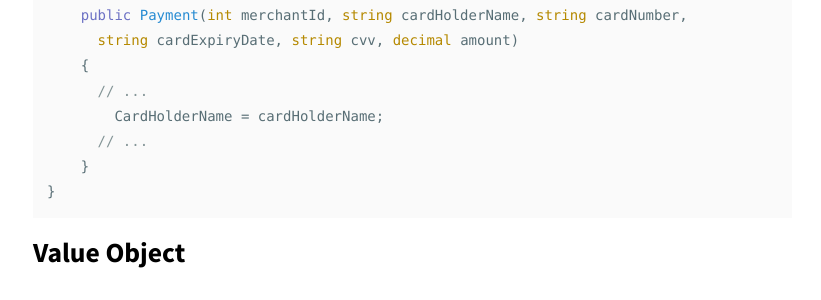
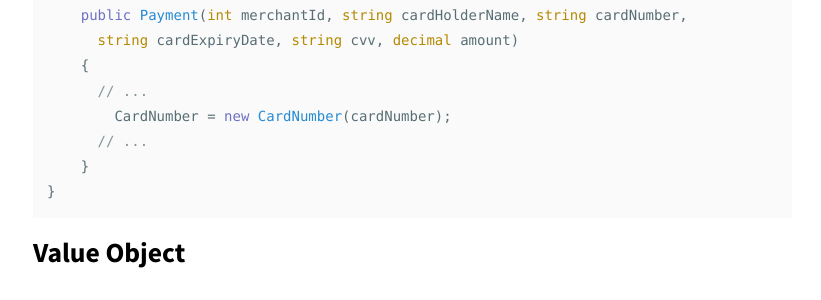
Before and after one commit to JakeRyu/JakeRyu.github.io, a Jekyll site: the page built from _posts/2020-05-08-클린아키텍쳐-2.md, in a window 1280 px wide and 900 px high, scrolled down 7874 px. Shown: the part 152-452 px from the top of the window, without its empty margins (342-1163 px from the left). Built offline with Jekyll 4.4.1, drawn with Linux system fonts in a browser that asks for light colours; nearby versions of some CDN libraries; comment, search, counter and statistics services are not loaded.

Commit message:
Correct sample code

````diff
--- a/_posts/2020-05-08-클린아키텍쳐-2.md
+++ b/_posts/2020-05-08-클린아키텍쳐-2.md
@@ -10,6 +10,7 @@ tags:
 ---
 
 클린 아키텍쳐를 실무에서는 어떻게 구현하는지 알아보자. 아키텍쳐에 맞게 레이어를 구성할텐데 어떤 객체를 어떤 레이어에 정의하는지 이해하는데 초점을 맞추고자 한다. 예제로 다룰 시나리오는 인터넷 구매자의 결재처리를 온라인 상점을 대신해 처리해주는 Payment Gateway 이다.
+
 <!--more-->
 
 이전 글, [ASP.NET Core로 구현하는 클린 아키텍쳐 (1)]({% post_url 2020-04-05-api-버전관리 %})에서 정리한 클린 아키텍쳐에 대한 개념을 확실히 잡고 이 글을 시작하기 바란다.
@@ -24,7 +25,7 @@ PG의 클라이언트는 온라인 상점이다. 상점의 입장에서 고객
 
 ## Clean Architecture + DDD (Domain-Driven Design)
 
- DDD는 Evan Erics가 2004년에 동명의 책에 소개하여 유명해진 소프트웨어 설계 기법이다. 도메인 전문가와 끊임없는 협업을 통해 작은 도메인들을 중심으로 전체 소프트웨어가 유기적으로 구축되는 과정을 다룬다. DDD에서 사용하는 빌딩 블럭을 보면 `Entity`, `Value Object`, `Domain Event`, `Aggregate`, `Service`, `Repositories`, `Factories`등이 있는데 이중 일부를 클린 아키텍쳐에서 사용할 것이다.
+DDD는 Evan Erics가 2004년에 동명의 책에 소개하여 유명해진 소프트웨어 설계 기법이다. 도메인 전문가와 끊임없는 협업을 통해 작은 도메인들을 중심으로 전체 소프트웨어가 유기적으로 구축되는 과정을 다룬다. DDD에서 사용하는 빌딩 블럭을 보면 `Entity`, `Value Object`, `Domain Event`, `Aggregate`, `Service`, `Repositories`, `Factories`등이 있는데 이중 일부를 클린 아키텍쳐에서 사용할 것이다.
 
  <p>
   <a href="../../images/architecture-transform.png"><img src="../../images/architecture-transform.png"  alt="architecture-transform"></a>
@@ -52,7 +53,7 @@ Payment Gateway 솔루션의 이름을 `Checkout`으로 정했다. 크게 소스
 
 #### Payment 엔티티
 
-이 솔루션의 도메인이 무엇인지, 가장 먼저 필요한 요소가 무엇인지 생각해 보자. 결재 처리가 도메인의 핵심이라는 것을 어렵지 않게 떠올릴 수 있을 것이다.  `Payment` 엔티티를 도메인에 추가하는 것으로 개발을 시작해 보자.
+이 솔루션의 도메인이 무엇인지, 가장 먼저 필요한 요소가 무엇인지 생각해 보자. 결재 처리가 도메인의 핵심이라는 것을 어렵지 않게 떠올릴 수 있을 것이다. `Payment` 엔티티를 도메인에 추가하는 것으로 개발을 시작해 보자.
 
 ```csharp
 public class Payment
@@ -96,7 +97,7 @@ SetPaymentProcessedDate()  -->  ConfirmPayment()
 
 #### CardNumber
 
-요구사항 중에, *`Payment` 엔티티를 저장하면서 카드번호도 함께 저장하는데 조회시에는 카드번호를 전부 보여주지 않는다(마스킹)* 라는 요건이 있다면 어디에서 이 요건을 구현하는 것이 가장 좋을까?
+요구사항 중에, _`Payment` 엔티티를 저장하면서 카드번호도 함께 저장하는데 조회시에는 카드번호를 전부 보여주지 않는다(마스킹)_ 라는 요건이 있다면 어디에서 이 요건을 구현하는 것이 가장 좋을까?
 
 이전에 `Value Object`를 사용하지 않았다면 아마도 `Payment` 클래스 내에서 해결하려고 했을 것이다. 카드번호를 마스킹하는 것은 엄밀하게 봐서 `Payment` 클래스의 관심사가 아니다. `Card Number` 를 Value Object로 정의하고 마스킹에 필요한 로직을 캡슐화한다.
 
@@ -249,11 +250,12 @@ public class Payment
       string cardExpiryDate, string cvv, decimal amount)
     {
       // ...
-        CardHolderName = cardHolderName;
+        CardNumber = new CardNumber(cardNumber);
       // ...
     }
 }
 ```
+
 ## Value Object
 
 또 하나의 VO 후보로 `CardExpiryDate`가 있다. `MM/YY` 포맷으로 표현하지만 유효성 검사를 위해서는 날짜 타입으로 변경해야 한다. 또한, 년도를 두자리만 받아도 네자리 년도로 변경할 수 있어야 한다. 구현은 다르지만 이미 VO를 봤기 때문에 여기서는 생략한다. 대신, [GitHub Repository](https://github.com/JakeRyu/Checkout/tree/issue%231/payment-entity/Src/Core/Domain)에서 구현된 코드를 확인할 수 있다.
````
